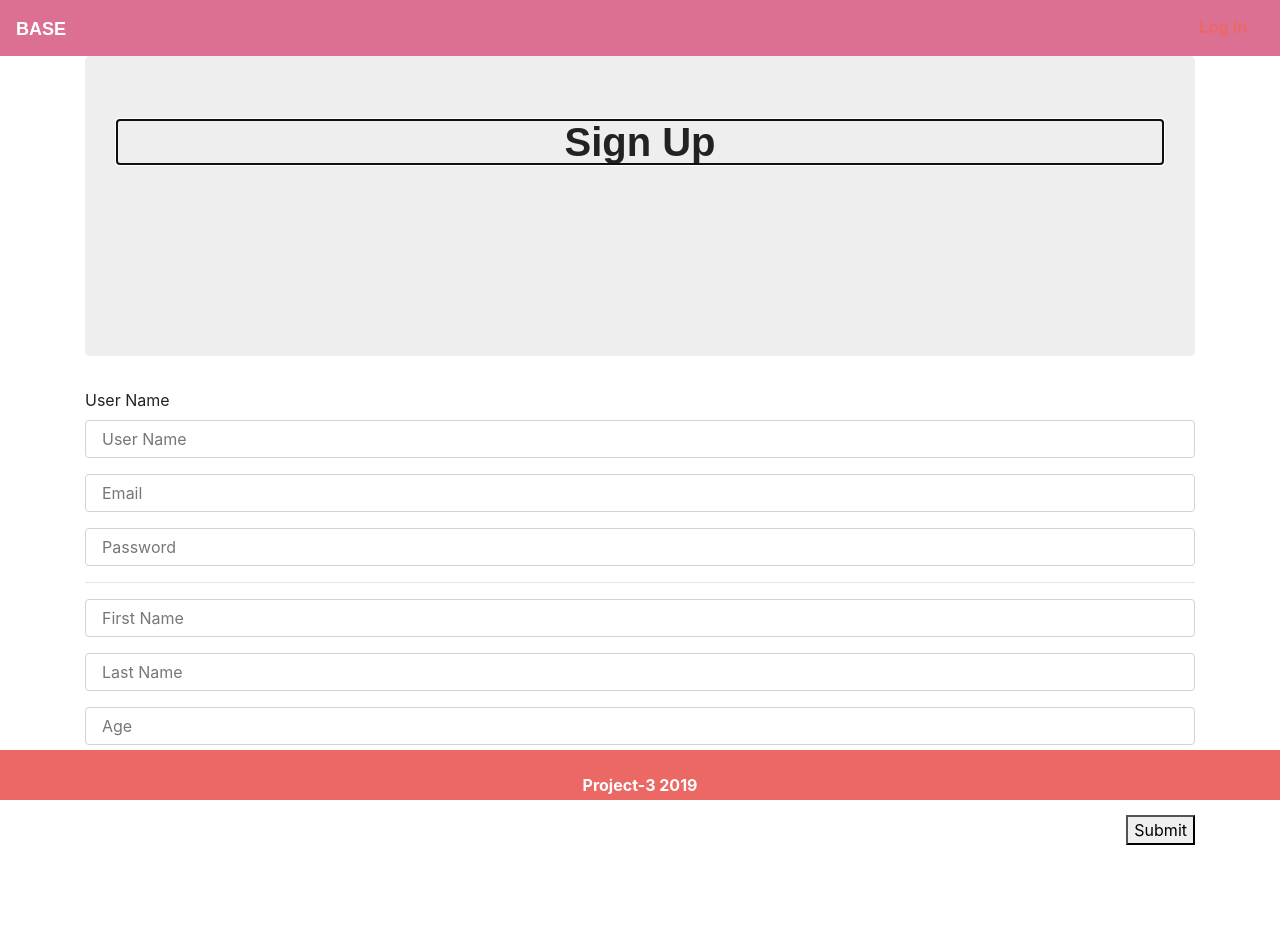
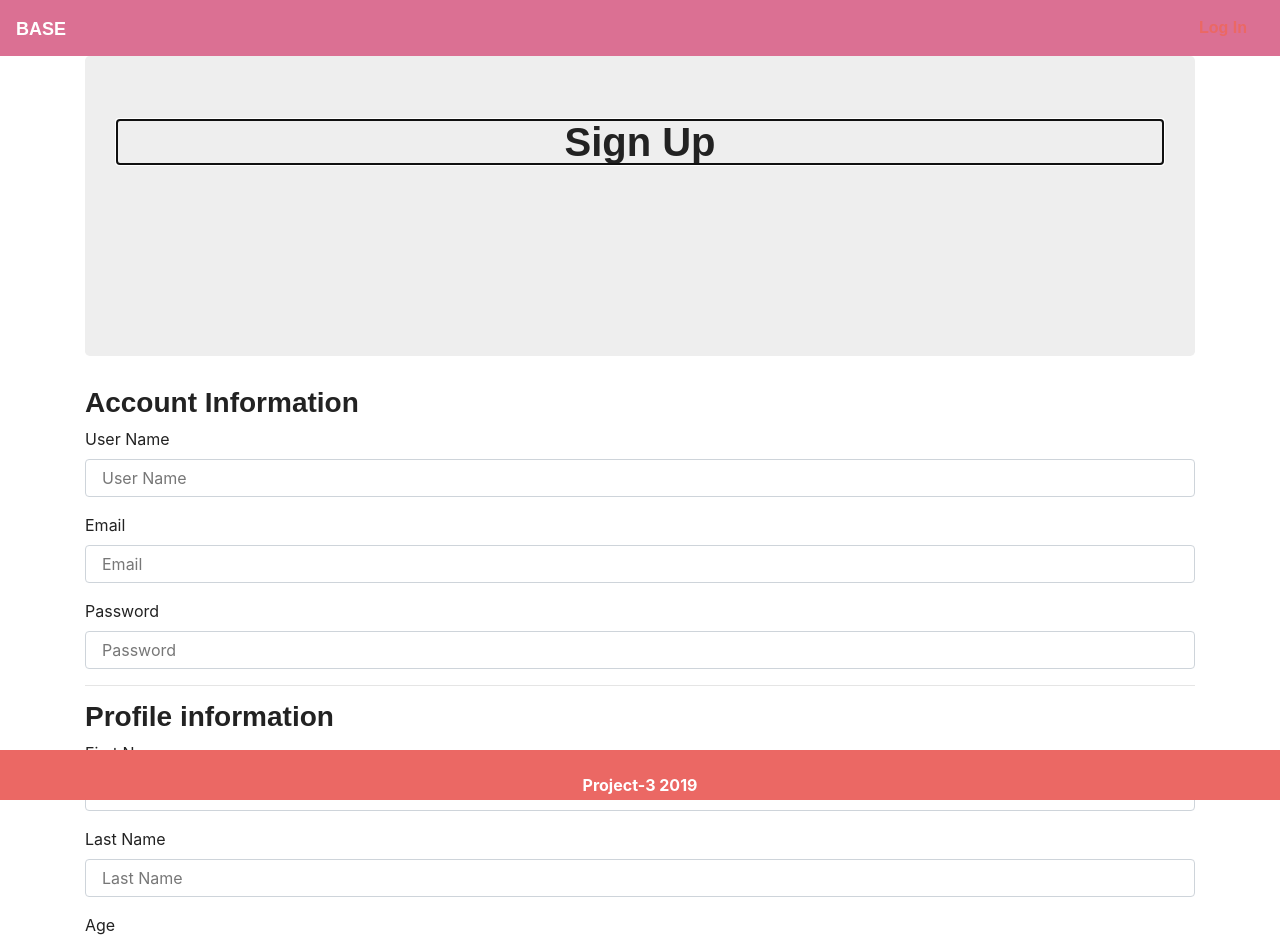
Before and after one commit to JohnCdev/TheGrid, a React (Create React App) app in the folder client/: page /new-user in a window 1280 px wide. Shown: the top 943 px of the page. Before the commit the page ends 845 px from the top, so only its background shows below. Built offline with nearby package versions, Linux system fonts and the light colour scheme; the HTML template or start-up script is replaced by a standard one; a web font is replaced by a local one.

Commit message:
margin bottom to main, refactored sign-up form, added create clan page

```diff
--- a/client/src/App.js
+++ b/client/src/App.js
@@ -12,6 +12,7 @@ import HomePage from "./pages/HomePage";
 import FeedPage from "./pages/FeedPage";
 import DiscoverPage from "./pages/DiscoverPage";
 import ClanPage from "./pages/ClanPage";
+import CreateClan from "./pages/CreateClan"
 
 function App() {
   return (
@@ -27,6 +28,7 @@ function App() {
           <Route exact path='/feed' component={FeedPage} />
           <Route exact path='/discover' component={DiscoverPage} />
           <Route exact path='/clans' component={ClanPage} />
+          <Route exact path='/create-clan' component={CreateClan} />
           <Route path = '/user-profile/:userProfile' component={UserProfile} />
           <Route component={NoMatch} />
         </Switch>
--- a/client/src/components/Footer/Footer.css
+++ b/client/src/components/Footer/Footer.css
@@ -3,7 +3,8 @@
     background: #EB6864;
     position: fixed;
     left: 0;
-    bottom: 0; width: 100%
+    bottom: 0;
+    width: 100%;
 }
 
 .footer span {
--- a/client/src/index.css
+++ b/client/src/index.css
@@ -11,3 +11,11 @@ div[data-reactroot] {
     padding: 0;
     margin: 0;
 }
+
+.container {
+    margin-bottom: 50px;
+}
+
+main {
+    margin-bottom: 200px;
+}
--- /dev/null
+++ b/client/src/pages/CreateClan.js
@@ -0,0 +1,23 @@
+import React, { useContext, useState } from 'react';
+import AuthContext from "../context/AuthContext";
+import Jumbotron from '../components/Jumbotron/Jumbotron';
+import Header from '../components/Header/Header';
+import { Redirect } from 'react-router';
+
+const CreateClan = () => {
+    const { isAuthenticated } = useContext(AuthContext);
+
+    if (!isAuthenticated) {
+        return <Redirect to='/log-in' />
+    }
+
+    return (
+        <main>
+            <Jumbotron>
+                <Header headerText="Create a New Clan" />
+            </Jumbotron>
+        </main>
+    );
+}
+
+export default CreateClan;
--- a/client/src/pages/EditProfile.js
+++ b/client/src/pages/EditProfile.js
@@ -66,10 +66,11 @@ export default class EditProfile extends Component {
         }
 
         return (
+            <main>
                 <Container>
                     <Header headerText="Edit Profile" />
                     <Jumbotron> <h1>Profile</h1></Jumbotron>
-                <form>
+                    <form onSubmit={this.handleFormSubmit}>
                         <Input
                             value={this.state.firstName}
                             onChange={this.handleInputChange}
@@ -91,12 +92,14 @@ export default class EditProfile extends Component {
                             name="currentCity"
                         />
                         <FormBtn
-                        onClick={this.handleFormSubmit}
+                            className="btn btn-success"
+                            type="submit"
                         >
                             Submit Changes
                         </FormBtn>
                     </form>
                 </Container>
+            </main>
         )
     }
 }
--- a/client/src/pages/SignUp.js
+++ b/client/src/pages/SignUp.js
@@ -60,11 +60,13 @@ export default class SignUp extends Component {
     }
 
     return (
+      <main>
         <Container>
           <Jumbotron>
             <Header headerText={'Sign Up'} />
           </Jumbotron>
-        <form>
+          <form onSubmit={this.handleFormSubmit}>
+            <h3>Account Information</h3>
             <label htmlFor="userName">User Name</label>
             <Input
               value={this.state.userName}
@@ -73,51 +75,66 @@ export default class SignUp extends Component {
               name="userName"
               placeholder="User Name"
             />
+            <label htmlFor="email">Email</label>
             <InputEmail
               value={this.state.email}
               onChange={this.handleInputChange}
+              id="email"
               name="email"
               placeholder="Email"
             />
+            <label htmlFor="password">Password</label>
             <InputPassword
               value={this.state.password}
               onChange={this.handleInputChange}
+              id="password"
               name="password"
               placeholder="Password"
             />
             <hr />
+            <h3>Profile information</h3>
+            <label htmlFor="firstName">First Name</label>
             <Input
               value={this.state.firstName}
               onChange={this.handleInputChange}
+              id="firstName"
               name="firstName"
               placeholder="First Name"
             />
+            <label htmlFor="lastName">Last Name</label>
             <Input
               value={this.state.lastName}
               onChange={this.handleInputChange}
+              id="lastName"
               name="lastName"
               placeholder="Last Name"
             />
+            <label htmlFor="age">Age</label>
             <Input
               value={this.state.age}
               onChange={this.handleInputChange}
+              id="age"
               name="age"
               placeholder="Age"
             />
+            <label htmlFor="currentCity">City</label>
             <Input
               value={this.state.currentCity}
               onChange={this.handleInputChange}
+              id="currentCity"
               name="currentCity"
               placeholder="City"
             />
             <FormBtn
               //  disabled={!(this.state.userName && this.state.email && this.state.password)}
-            onClick={this.handleFormSubmit}
+              className="btn btn-success"
+              type="submit"
             >
               Submit
             </FormBtn>
           </form>
         </Container>
+      </main>
     )
   }
 }
```
Lines whose indentation alone changed are shown as unchanged.
